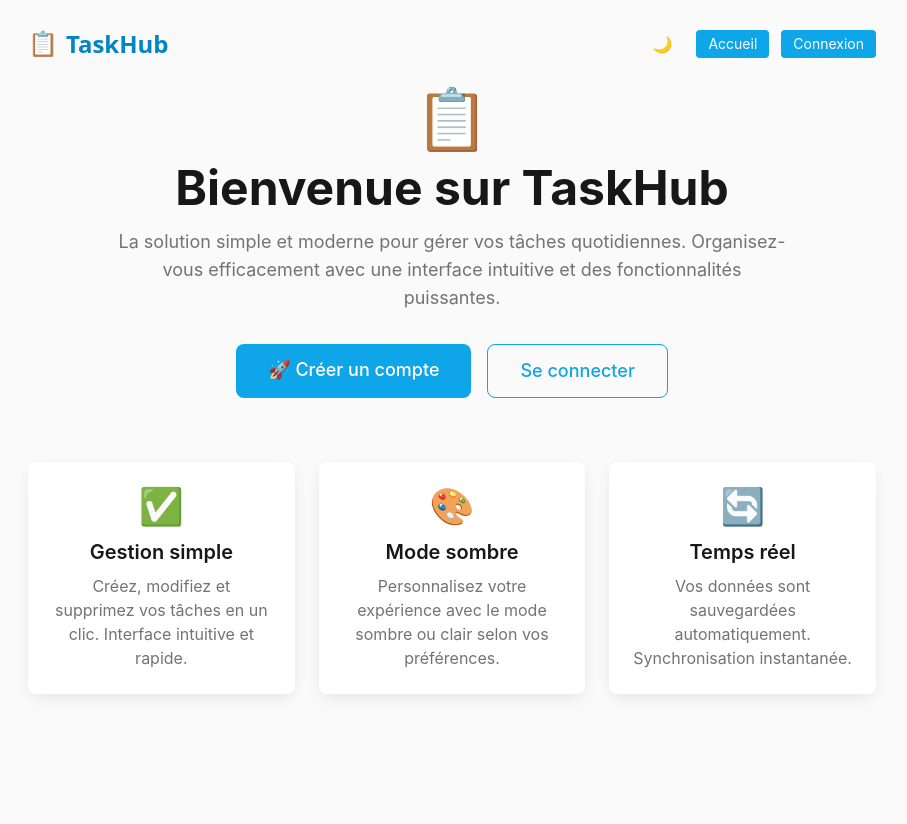
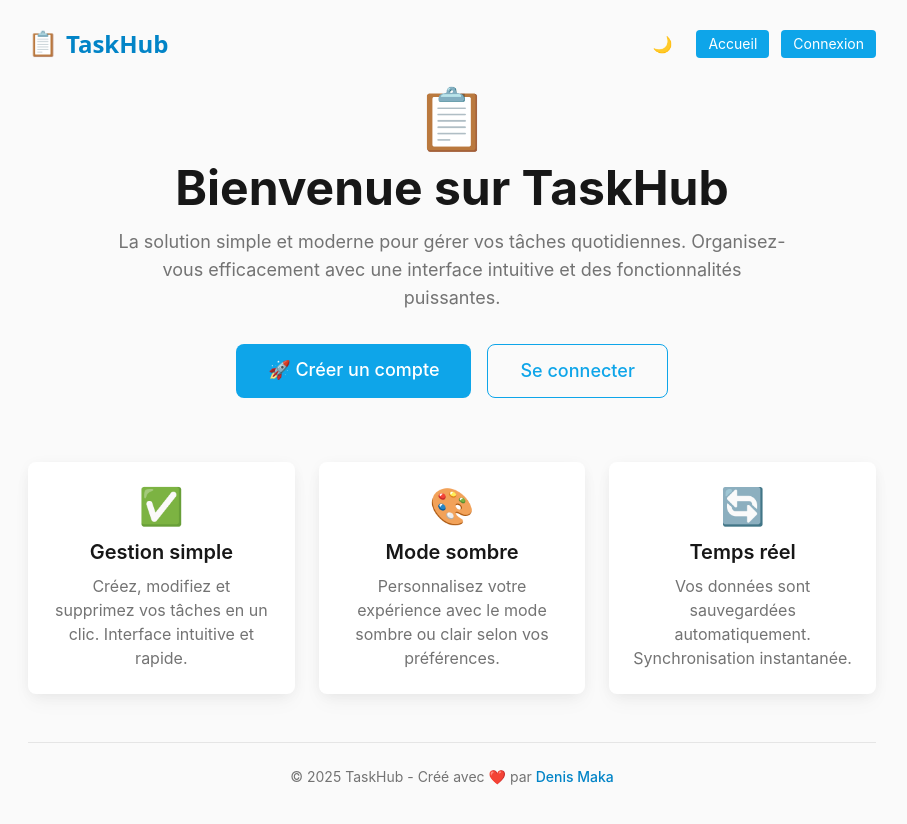
Before and after one commit to Denismaka/Taskhub, a React (Vite) app: page / in a window 1280 px wide. Shown: the top 824 px of the page, without its empty margins (188-1095 px from the left). Before the commit the page ends 800 px from the top, so only its background shows below. Built offline with nearby package versions, Linux system fonts and the light colour scheme.

Commit message:
Ajout du copiright

```diff
--- a/src/App.jsx
+++ b/src/App.jsx
@@ -126,6 +126,21 @@ function AppContent() {
                     },
                 }}
             />
+
+            {/* Footer avec copyright */}
+            <footer className="mt-12 py-6 text-center border-t border-neutral-200 dark:border-neutral-700">
+                <p className="text-sm muted">
+                    © {new Date().getFullYear()} TaskHub - Créé avec ❤️ par{" "}
+                    <a
+                        href="https://github.com/Denismaka"
+                        target="_blank"
+                        rel="noopener noreferrer"
+                        className="text-primary-600 dark:text-primary-400 hover:underline font-medium"
+                    >
+                        Denis Maka
+                    </a>
+                </p>
+            </footer>
         </div>
     );
 }
```
